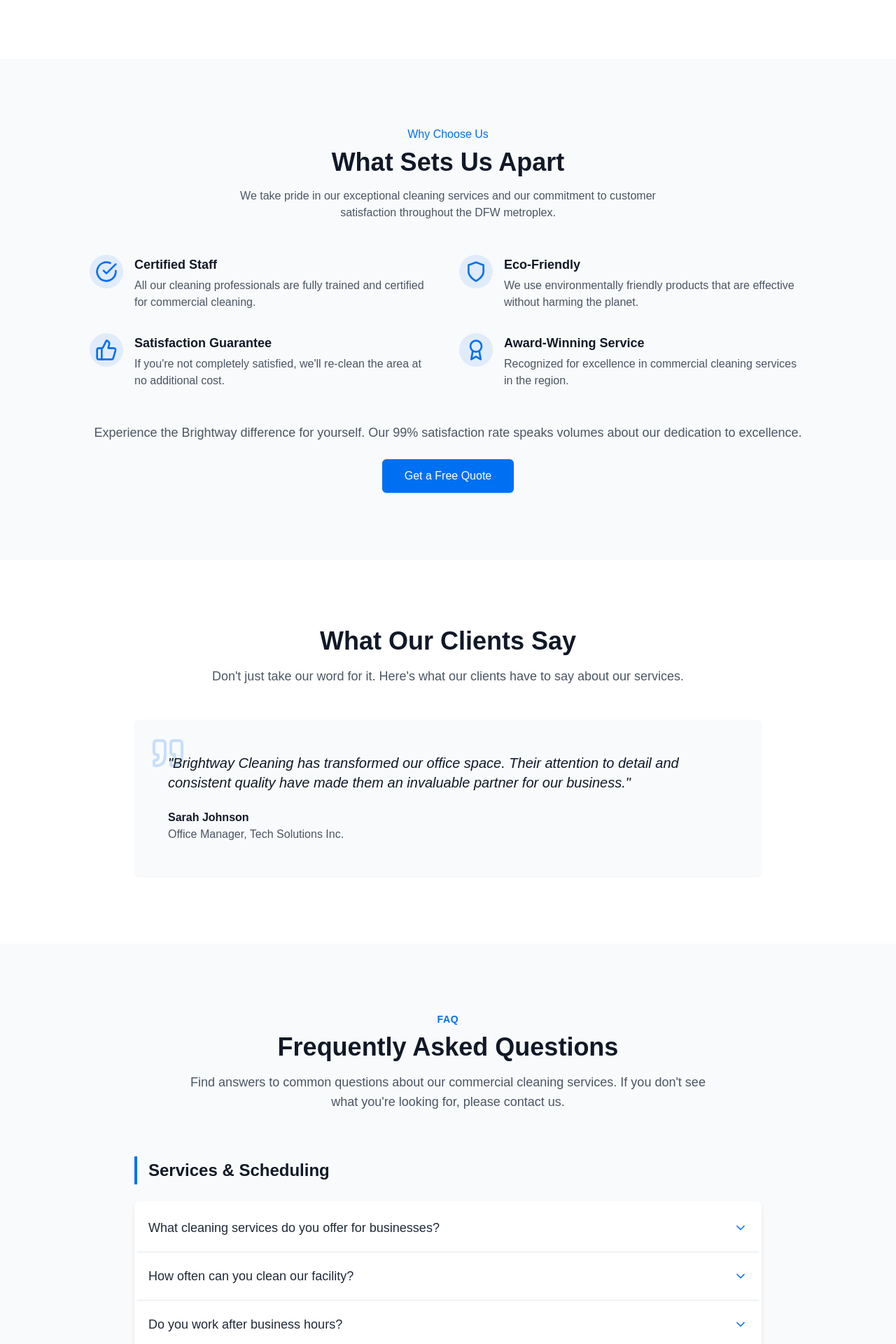
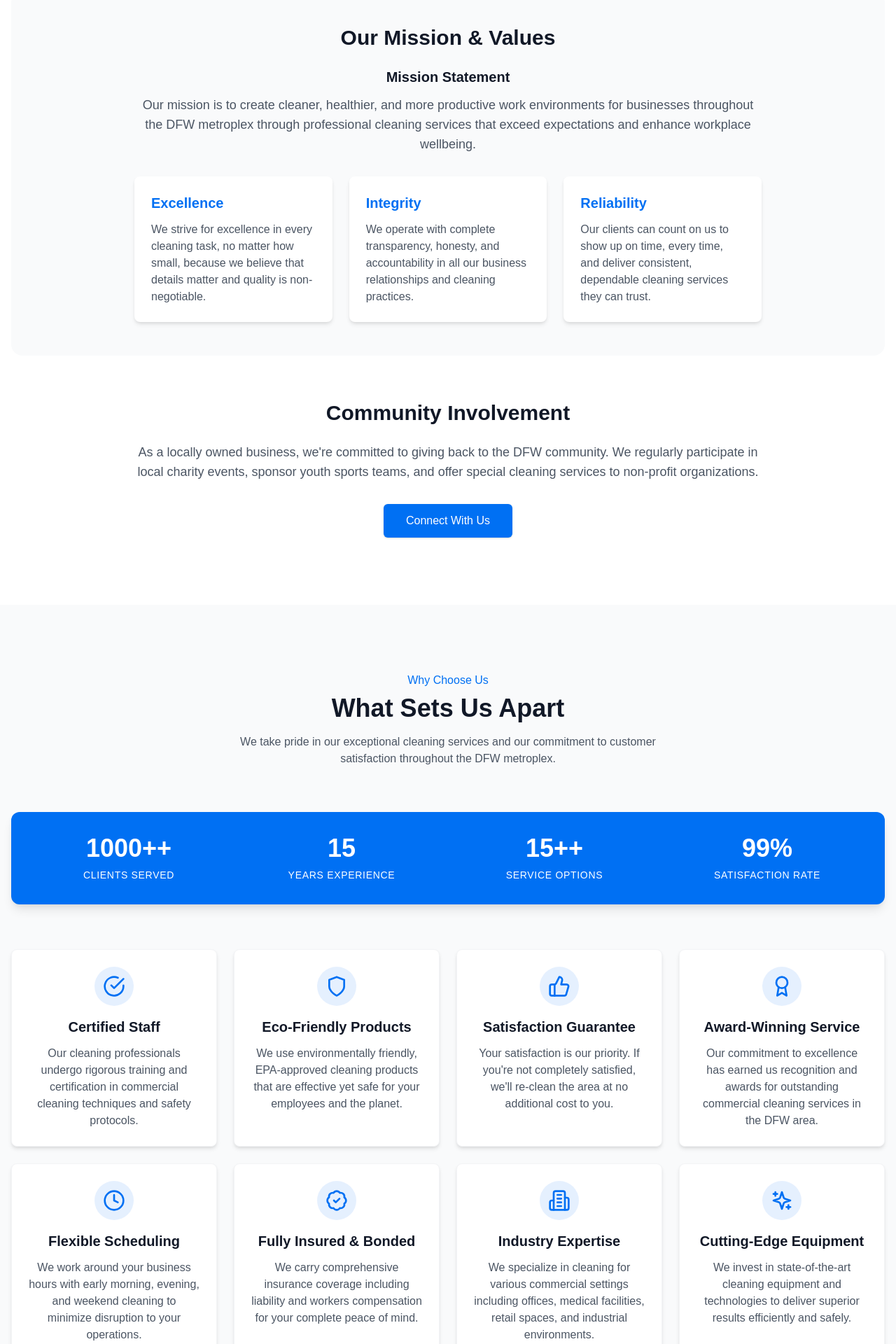
Before and after one commit to bennyortiz/brightway-website-code, a Next.js app: page / in a window 1280 px wide. Shown: the part 3420-5340 px from the top of the page at 70% size. Built offline with nearby package versions, Linux system fonts and the light colour scheme; a web font is replaced by a local one.

Commit message:
Enhance About Us and Why Choose Us sections with more comprehensive content and distinct designs

```diff
--- a/app/components/sections/About/index.tsx
+++ b/app/components/sections/About/index.tsx
@@ -6,10 +6,11 @@ import { siteConfig } from '@/app/constants/siteConfig'
 /**
  * About Section Component
  *
- * Displays information about the company, including:
- * - Section header with title and description
- * - Company history and mission
- * - Relevant images
+ * Displays comprehensive information about the company, including:
+ * - Company history and story
+ * - Mission and values
+ * - Achievements and milestones
+ * - Team introduction
  */
 const About = () => {
   const currentYear = new Date().getFullYear();
@@ -24,6 +25,7 @@ const About = () => {
           description={`Based in Bedford, TX, and serving the entire DFW metroplex, we provide reliable, high-quality cleaning services that keep your business looking its best.`}
         />
 
+        {/* Company Story Section */}
         <div className="flex flex-col md:flex-row items-center gap-12 mb-16">
           <div className="md:w-1/2">
             <div className="relative w-full aspect-square rounded-xl overflow-hidden shadow-xl">
@@ -51,6 +53,54 @@ const About = () => {
             </p>
           </div>
         </div>
+
+        {/* Mission and Values Section */}
+        <div className="bg-gray-50 rounded-2xl p-8 md:p-12 mb-16">
+          <div className="max-w-4xl mx-auto text-center">
+            <h3 className="text-3xl font-bold mb-6">Our Mission & Values</h3>
+            <div className="mb-8">
+              <h4 className="text-xl font-semibold mb-3">Mission Statement</h4>
+              <p className="text-lg text-gray-600">
+                Our mission is to create cleaner, healthier, and more productive work environments for businesses throughout the DFW metroplex through professional cleaning services that exceed expectations and enhance workplace wellbeing.
+              </p>
+            </div>
+
+            <div className="grid grid-cols-1 md:grid-cols-3 gap-6 text-left">
+              <div className="bg-white p-6 rounded-lg shadow-md">
+                <h4 className="text-xl font-semibold mb-3 text-primary">Excellence</h4>
+                <p className="text-gray-600">
+                  We strive for excellence in every cleaning task, no matter how small, because we believe that details matter and quality is non-negotiable.
+                </p>
+              </div>
+              <div className="bg-white p-6 rounded-lg shadow-md">
+                <h4 className="text-xl font-semibold mb-3 text-primary">Integrity</h4>
+                <p className="text-gray-600">
+                  We operate with complete transparency, honesty, and accountability in all our business relationships and cleaning practices.
+                </p>
+              </div>
+              <div className="bg-white p-6 rounded-lg shadow-md">
+                <h4 className="text-xl font-semibold mb-3 text-primary">Reliability</h4>
+                <p className="text-gray-600">
+                  Our clients can count on us to show up on time, every time, and deliver consistent, dependable cleaning services they can trust.
+                </p>
+              </div>
+            </div>
+          </div>
+        </div>
+
+        {/* Community Involvement */}
+        <div className="text-center">
+          <h3 className="text-3xl font-bold mb-6">Community Involvement</h3>
+          <p className="text-lg text-gray-600 max-w-4xl mx-auto mb-8">
+            As a locally owned business, we're committed to giving back to the DFW community. We regularly participate in local charity events, sponsor youth sports teams, and offer special cleaning services to non-profit organizations.
+          </p>
+          <a
+            href="#contact"
+            className="inline-flex items-center justify-center h-12 px-8 font-medium bg-primary text-white rounded-md shadow hover:bg-primary/90 transition-colors"
+          >
+            Connect With Us
+          </a>
+        </div>
       </div>
     </section>
   )
--- /dev/null
+++ b/app/components/sections/WhyChooseUs/BenefitItem.tsx
@@ -0,0 +1,32 @@
+import React from 'react'
+
+/**
+ * Benefit Item Interface
+ */
+export interface BenefitItemProps {
+  icon: React.ReactNode
+  title: string
+  description: string
+}
+
+/**
+ * BenefitItem Component
+ *
+ * Displays a single benefit with an icon, title, and description.
+ * Used in the Why Choose Us section to highlight company advantages.
+ *
+ * @param {BenefitItemProps} props - The benefit data
+ */
+const BenefitItem = ({ icon, title, description }: BenefitItemProps) => {
+  return (
+    <div className="flex flex-col items-center p-6 rounded-lg bg-white shadow-md hover:shadow-lg transition-shadow border border-gray-100">
+      <div className="p-3 bg-primary/10 rounded-full mb-4">
+        {icon}
+      </div>
+      <h3 className="text-xl font-semibold mb-3 text-center">{title}</h3>
+      <p className="text-gray-600 text-center">{description}</p>
+    </div>
+  )
+}
+
+export default BenefitItem
--- /dev/null
+++ b/app/components/sections/WhyChooseUs/benefitsData.tsx
@@ -0,0 +1,69 @@
+import React from 'react'
+import {
+  CheckCircle,
+  Shield,
+  ThumbsUp,
+  Award,
+  Clock,
+  BadgeCheck,
+  Building2,
+  Sparkles
+} from 'lucide-react'
+
+/**
+ * Benefit Item Interface
+ */
+export interface BenefitItemProps {
+  icon: React.ReactNode
+  title: string
+  description: string
+}
+
+/**
+ * Benefits Data
+ *
+ * Contains the data for the benefits displayed in the Why Choose Us section.
+ * Each benefit has an icon, title, and description.
+ */
+export const benefitsData: BenefitItemProps[] = [
+  {
+    icon: <CheckCircle className="h-8 w-8 text-primary" />,
+    title: 'Certified Staff',
+    description: 'Our cleaning professionals undergo rigorous training and certification in commercial cleaning techniques and safety protocols.'
+  },
+  {
+    icon: <Shield className="h-8 w-8 text-primary" />,
+    title: 'Eco-Friendly Products',
+    description: 'We use environmentally friendly, EPA-approved cleaning products that are effective yet safe for your employees and the planet.'
+  },
+  {
+    icon: <ThumbsUp className="h-8 w-8 text-primary" />,
+    title: 'Satisfaction Guarantee',
+    description: "Your satisfaction is our priority. If you're not completely satisfied, we'll re-clean the area at no additional cost to you."
+  },
+  {
+    icon: <Award className="h-8 w-8 text-primary" />,
+    title: 'Award-Winning Service',
+    description: 'Our commitment to excellence has earned us recognition and awards for outstanding commercial cleaning services in the DFW area.'
+  },
+  {
+    icon: <Clock className="h-8 w-8 text-primary" />,
+    title: 'Flexible Scheduling',
+    description: 'We work around your business hours with early morning, evening, and weekend cleaning to minimize disruption to your operations.'
+  },
+  {
+    icon: <BadgeCheck className="h-8 w-8 text-primary" />,
+    title: 'Fully Insured & Bonded',
+    description: 'We carry comprehensive insurance coverage including liability and workers compensation for your complete peace of mind.'
+  },
+  {
+    icon: <Building2 className="h-8 w-8 text-primary" />,
+    title: 'Industry Expertise',
+    description: 'We specialize in cleaning for various commercial settings including offices, medical facilities, retail spaces, and industrial environments.'
+  },
+  {
+    icon: <Sparkles className="h-8 w-8 text-primary" />,
+    title: 'Cutting-Edge Equipment',
+    description: 'We invest in state-of-the-art cleaning equipment and technologies to deliver superior results efficiently and safely.'
+  }
+]
--- a/app/components/sections/WhyChooseUs/index.tsx
+++ b/app/components/sections/WhyChooseUs/index.tsx
@@ -1,14 +1,14 @@
 import React from 'react'
 import SectionHeader from '../../ui/section-header'
-import BenefitItem from '../About/BenefitItem'
-import { benefitsData } from '../About/benefitsData'
+import BenefitItem from './BenefitItem'
+import { benefitsData } from './benefitsData'
 import { siteConfig } from '@/app/constants/siteConfig'
 
 /**
  * Why Choose Us Section Component
  *
  * Highlights the company's competitive advantages and unique selling points.
- * Displays benefits with icons in a grid layout.
+ * Displays benefits with icons in a visually appealing grid layout.
  */
 const WhyChooseUs = () => {
   return (
@@ -20,9 +20,32 @@ const WhyChooseUs = () => {
           description="We take pride in our exceptional cleaning services and our commitment to customer satisfaction throughout the DFW metroplex."
         />
 
-        <div className="max-w-5xl mx-auto mt-12">
-          <div className="grid grid-cols-1 md:grid-cols-2 gap-8">
-            {benefitsData.map((benefit, index) => (
+        <div className="mt-16">
+          {/* Statistics Bar */}
+          <div className="bg-primary text-white rounded-xl p-8 mb-16 shadow-lg">
+            <div className="grid grid-cols-1 md:grid-cols-4 gap-8">
+              <div className="text-center">
+                <p className="text-4xl font-bold mb-2">{siteConfig.business.clientsServed}+</p>
+                <p className="text-sm uppercase tracking-wider">Clients Served</p>
+              </div>
+              <div className="text-center">
+                <p className="text-4xl font-bold mb-2">{yearsInBusiness()}</p>
+                <p className="text-sm uppercase tracking-wider">Years Experience</p>
+              </div>
+              <div className="text-center">
+                <p className="text-4xl font-bold mb-2">{siteConfig.business.servicesCount}+</p>
+                <p className="text-sm uppercase tracking-wider">Service Options</p>
+              </div>
+              <div className="text-center">
+                <p className="text-4xl font-bold mb-2">{siteConfig.business.satisfaction}</p>
+                <p className="text-sm uppercase tracking-wider">Satisfaction Rate</p>
+              </div>
+            </div>
+          </div>
+
+          {/* Benefits Grid */}
+          <div className="grid grid-cols-1 md:grid-cols-2 lg:grid-cols-4 gap-6">
+            {benefitsData.slice(0, 8).map((benefit, index) => (
               <BenefitItem
                 key={index}
                 icon={benefit.icon}
@@ -32,8 +55,13 @@ const WhyChooseUs = () => {
             ))}
           </div>
 
-          <div className="mt-12 text-center">
+          {/* Client Promise */}
+          <div className="mt-16 text-center bg-white rounded-xl p-8 shadow-md max-w-4xl mx-auto">
+            <h3 className="text-2xl font-bold mb-4">Our Client Promise</h3>
             <p className="text-lg text-gray-600 mb-6">
+              When you choose Brightway Cleaning, you're not just getting a cleaning service - you're getting a committed partner in maintaining the cleanliness, health, and professional appearance of your business environment.
+            </p>
+            <p className="text-lg text-gray-600 mb-8">
               Experience the Brightway difference for yourself. Our {siteConfig.business.satisfaction} satisfaction rate speaks volumes about our dedication to excellence.
             </p>
             <a
@@ -49,4 +77,10 @@ const WhyChooseUs = () => {
   )
 }
 
+// Helper function to calculate years in business
+const yearsInBusiness = () => {
+  const currentYear = new Date().getFullYear();
+  return currentYear - siteConfig.business.startYear;
+};
+
 export default WhyChooseUs
```
